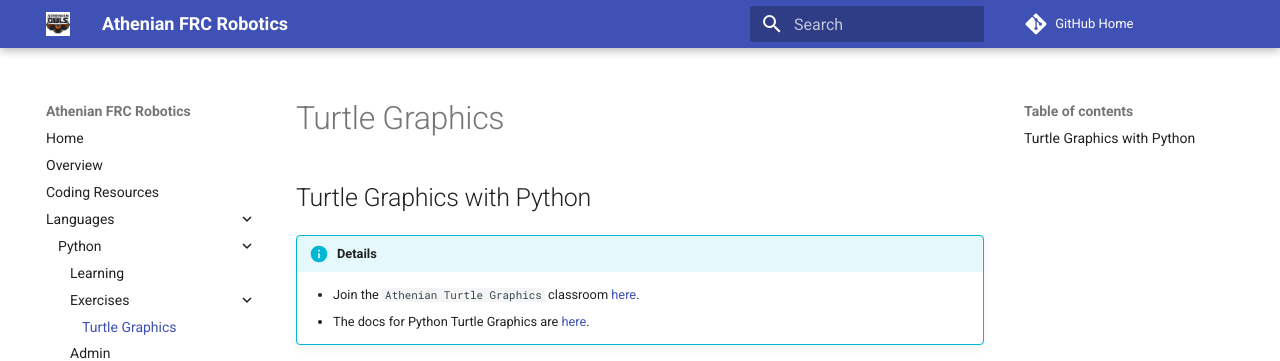
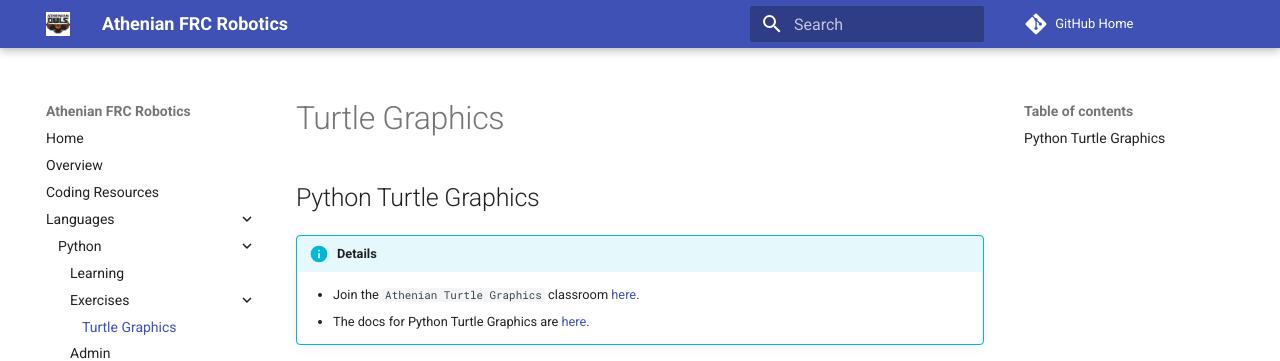
Before and after one commit to athenian-robotics/athenian-robotics-mkdocs, an MkDocs documentation site: the page built from docs/turtle-graphics.md, in a window 1280 px wide and 900 px high. Shown: the top 361 px of the window. Built offline with MkDocs 1.6.1 and Material for MkDocs 9.7.7, drawn with Linux system fonts in a browser that asks for light colours; comment, search, counter and statistics services are not loaded.

Commit message:
Update docs

```diff
--- a/docs/turtle-graphics.md
+++ b/docs/turtle-graphics.md
@@ -1,4 +1,4 @@
-## Turtle Graphics with Python
+## Python Turtle Graphics
 
 !!! info "Details"
 
```
